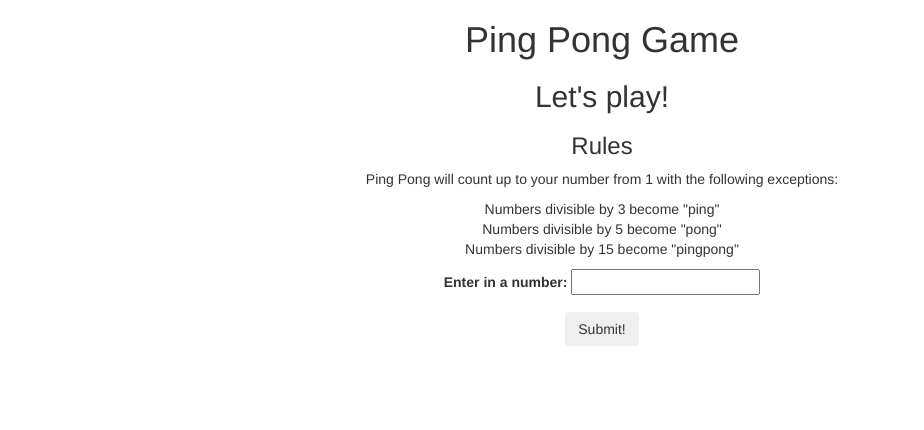
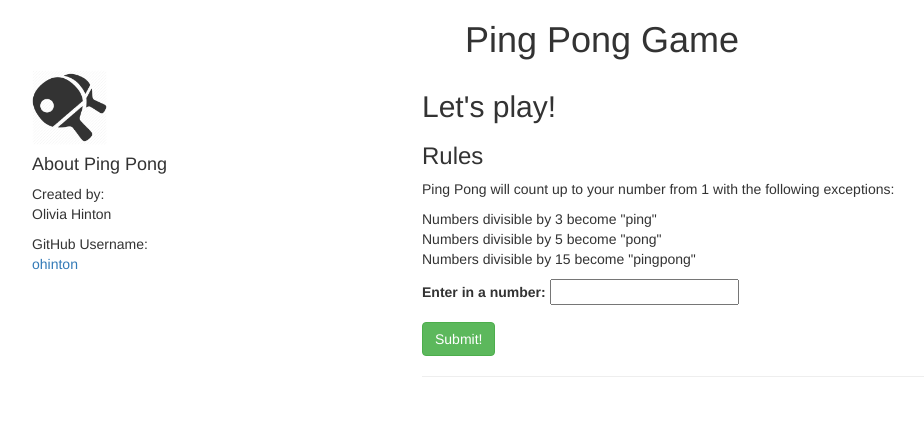
Before and after one commit to ohinton/ping-pong-project, a plain HTML site: page index.html in a window 1280 px wide. Shown: the whole page, without its empty margins (38-962 px from the left). Drawn offline with Linux system fonts and the light colour scheme.

Commit message:
add about section column, link to GitHub account, css styles

```diff
--- a/css/styles.css
+++ b/css/styles.css
@@ -1,3 +1,13 @@
-.container {
+h1 {
   text-align: center;
 }
+
+img {
+  width: 75px;
+  height: auto;
+}
+
+#final-numbers {
+  font-weight: bold;
+  font-size: 15px;
+}
--- a/index.html
+++ b/index.html
@@ -6,13 +6,22 @@
     <script src="js/jquery-1.12.4.js"></script>
     <script src="js/scripts.js"></script>
     <title>Ping Pong Project</title>
-    <link rel="shortcut icon" type="image/ico" href="img/ping-pong.ico" />
+    <link rel="shortcut icon" type="image/ico" href="img/ping-pong.ico"/>
   </head>
 
   <body>
       <div class="container">
         <h1>Ping Pong Game</h1>
-
+        <div class = "row">
+          <div class = "col-md-4">
+            <img src = "img/ping-pong-logo.png" rel="ping pong logo">
+            <h4>About Ping Pong</h4>
+            <p>Created by:<br>
+            Olivia Hinton</p>
+            <p>GitHub Username:<br>
+            <a href = "https://www.github.com/ohinton">ohinton</a></p>
+          </div>
+          <div class = "col-md-8">
             <h2>Let's play!</h2>
             <h3>Rules</h3>
             <p>Ping Pong will count up to your number from 1 with the following exceptions:</p>
@@ -26,14 +35,15 @@
                 <label for="number">Enter in a number:</label>
                 <input required id="number" type="number" min=1>
               </div>
-
-          <button type="submit" class="btn">Submit!</button>
+              <button type="submit" class="btn btn-success">Submit!</button>
             </form>
-
+            <hr>
+            <br>
             <div id="result">
               <ul class = "list-unstyled" id = "final-numbers"></ul>
             </div>
-
+          </div>
+        </div>
       </div>
   </body>
 </html>
```
Also changed, not shown: img/ping-pong-logo.png (added). Lines whose indentation alone changed are shown as unchanged.
